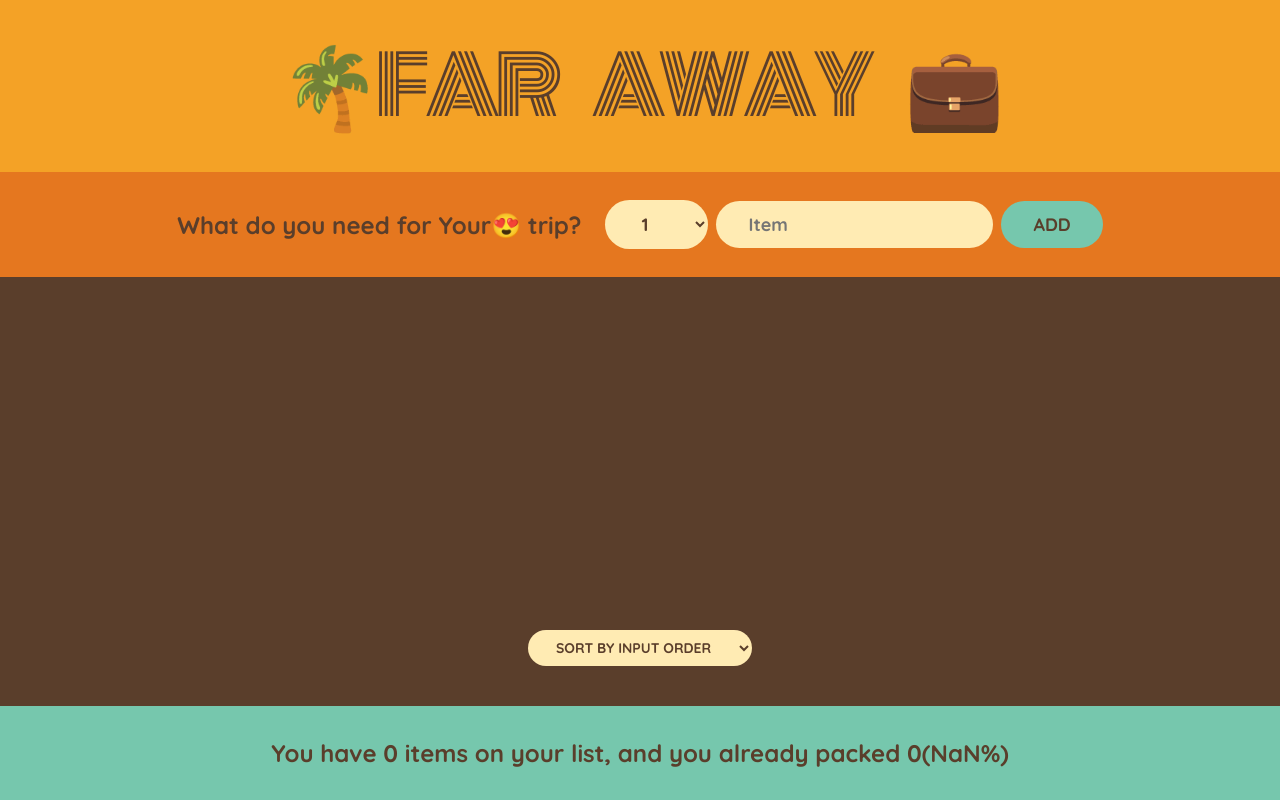
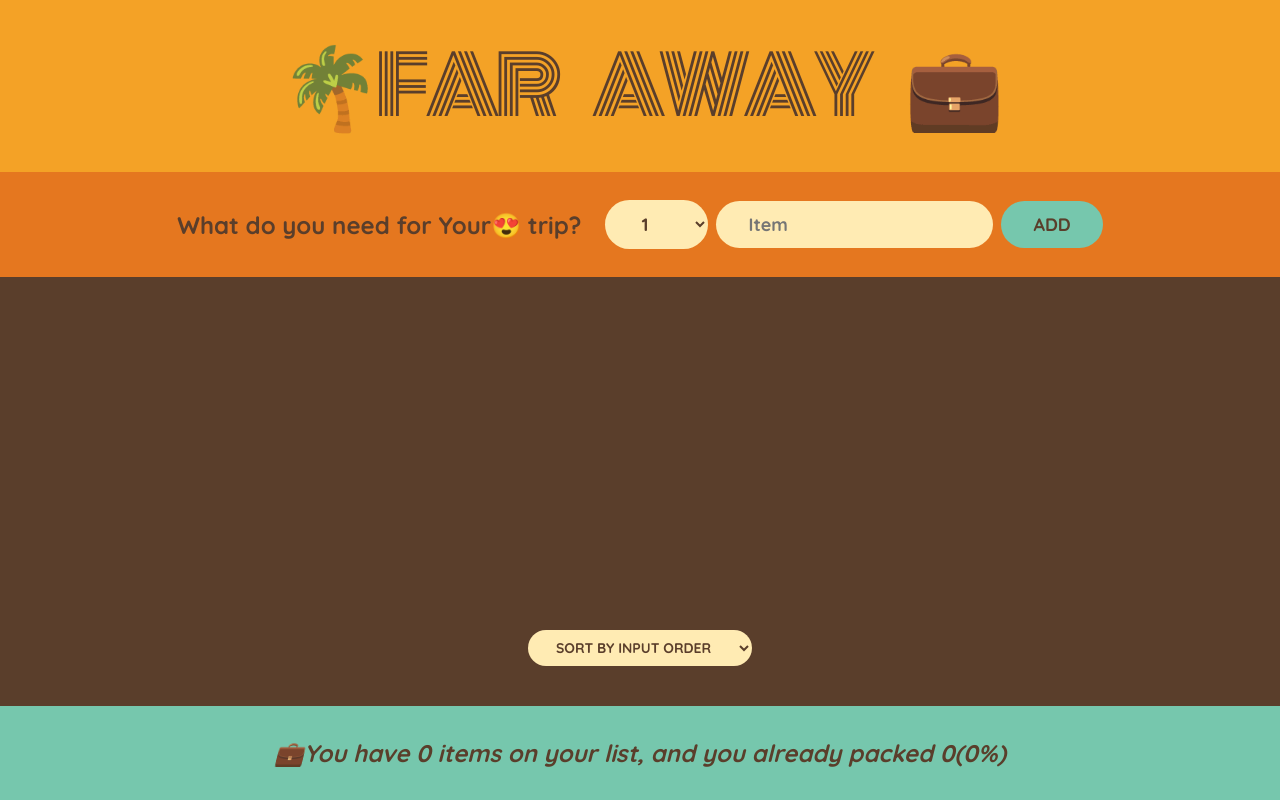
Before and after one commit to atuly31/Packing-App, a React (Create React App) app: page / in a window 1280 px wide. Built offline with nearby package versions, Linux system fonts and the light colour scheme.

Commit message:
Updated Stats Comp

```diff
--- a/src/Components/Stats.jsx
+++ b/src/Components/Stats.jsx
@@ -1,17 +1,20 @@
-import React from 'react'
+import React from "react";
 
-const Stats = ({item}) => {
+const Stats = ({ item }) => {
+  const numItem = item.length;
+  const numPacked = item.filter((val) => val.packed === true).length;
 
-  const numItem = item.length;
-  const numPacked = item.filter((val)=>
-    val.packed === true
-  ).length;
-  const percent = (numPacked/numItem)*100
+  const percent = numItem ===0 ? 0 : Math.round((numPacked / numItem)) * 100;
+
   return (
-    <div className="stats">
-       You have {numItem} items on your list, and you already packed {numPacked}({percent}%)
-    </div>
-  )
-}
+    <footer className="stats">
+      <em>
+        {percent === 100
+          ? " You have everthing ready to go ✈️"
+          : `💼You have ${numItem} items on your list, and you already packed ${numPacked}(${percent}%)`}
+      </em>
+    </footer>
+  );
+};
 
-export default Stats
+export default Stats;
```
